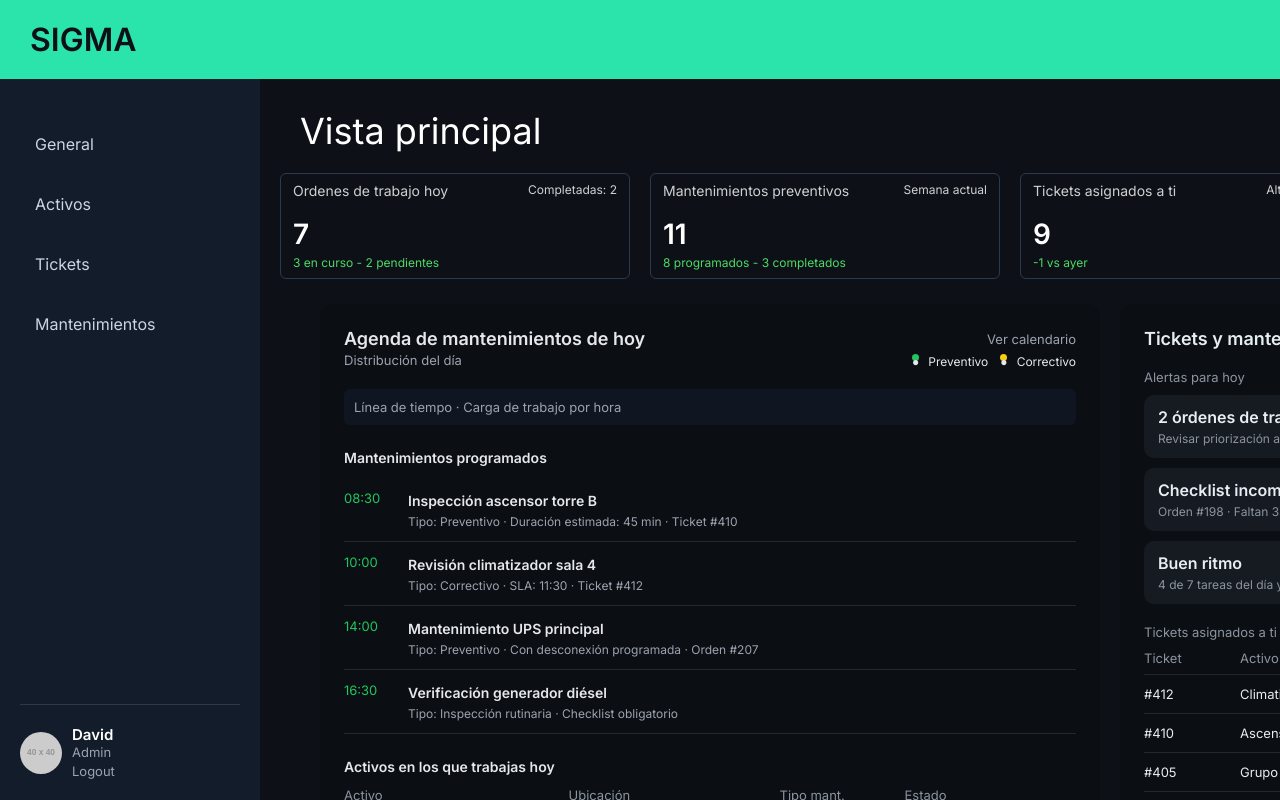
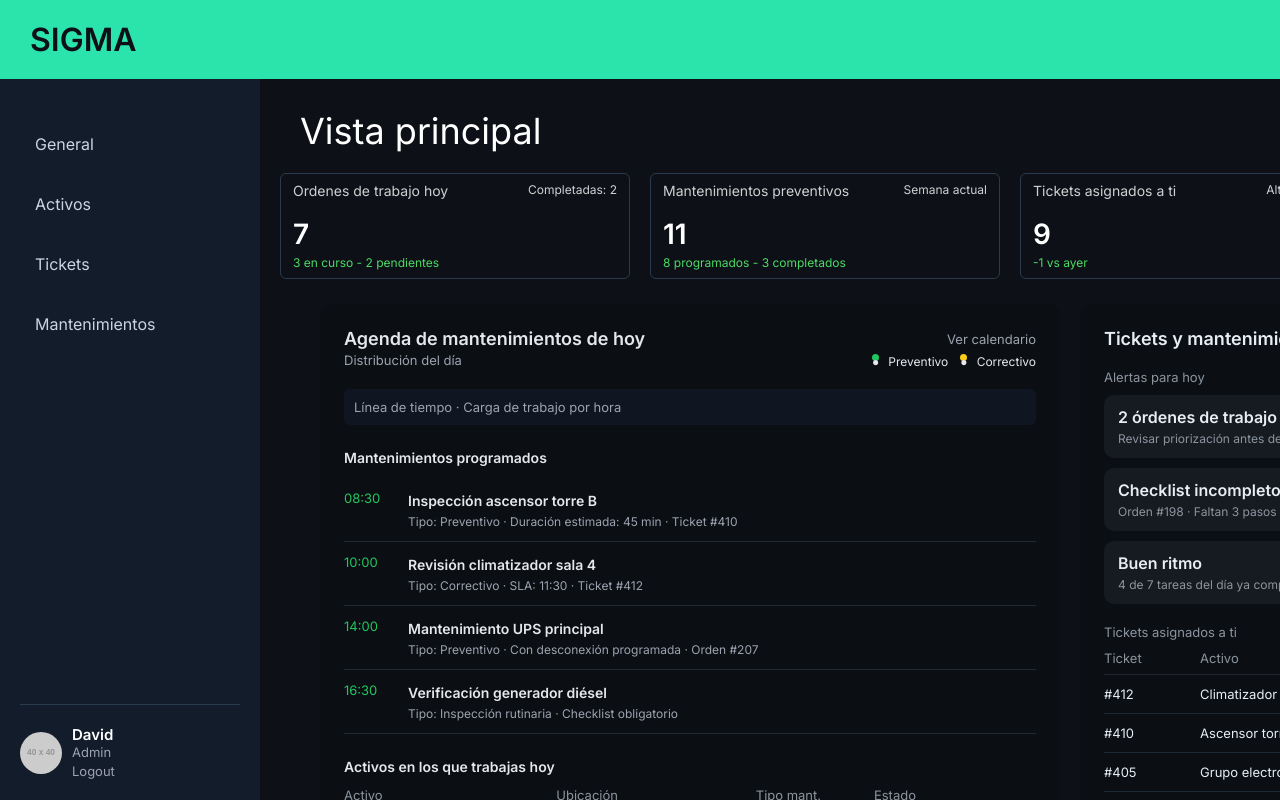
Before and after one commit to davidro28/SIGMA, a React (Vite) app: page /HomeTecniMantenimiento in a window 1280 px wide. Built offline with nearby package versions, Linux system fonts and the light colour scheme.

Commit message:
Definiendo tamaño

```diff
--- a/src/Paginas/tecnico_mantenimiento/Home_tecnimantenimineto/Agenda_mantenimientos/styles.css
+++ b/src/Paginas/tecnico_mantenimiento/Home_tecnimantenimineto/Agenda_mantenimientos/styles.css
@@ -3,7 +3,7 @@
   color: #e5e7eb;
   padding: 24px;
   border-radius: 12px;
-  width: 780px;
+  width: 740px;
   height: 670px;
 }
 
```
